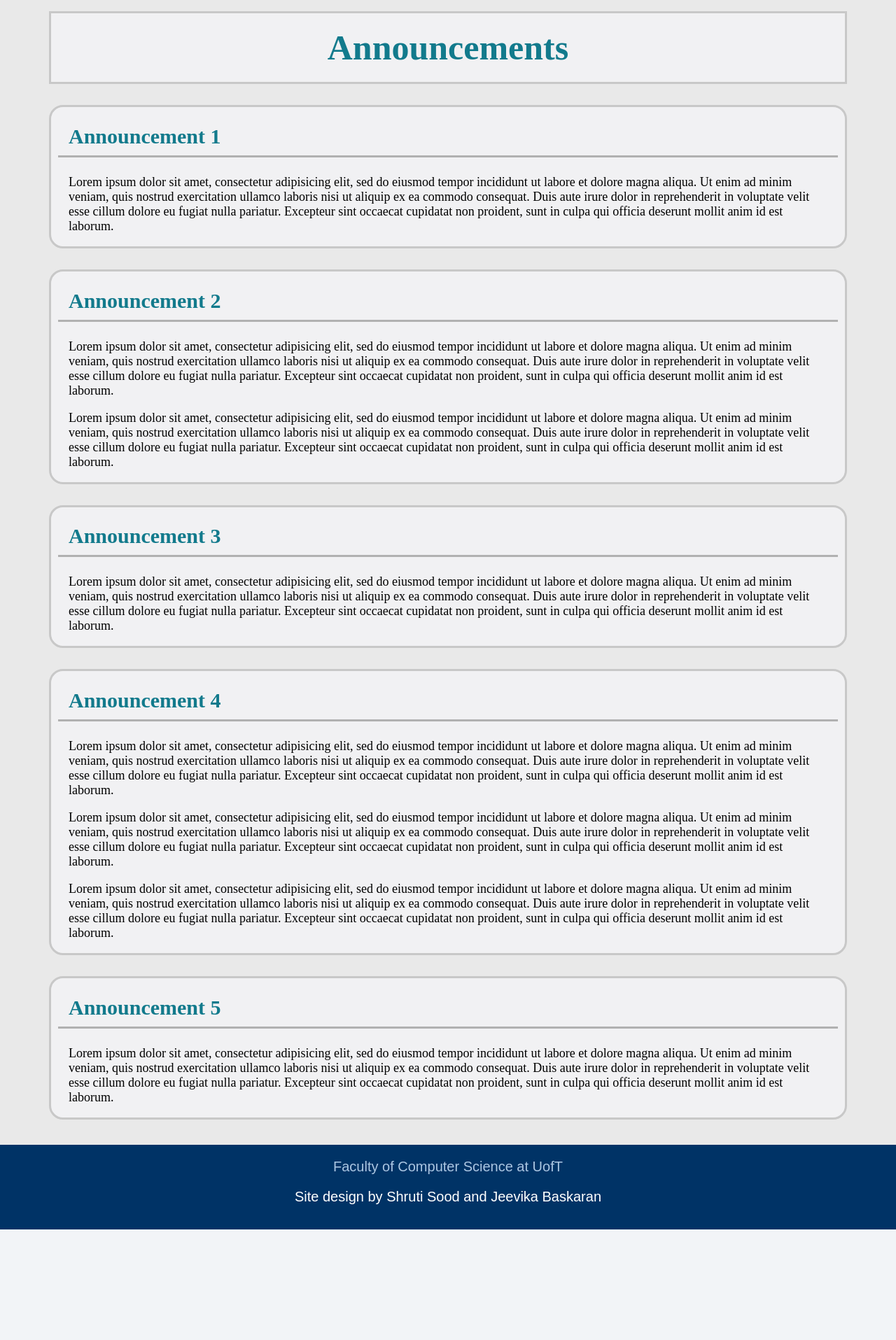
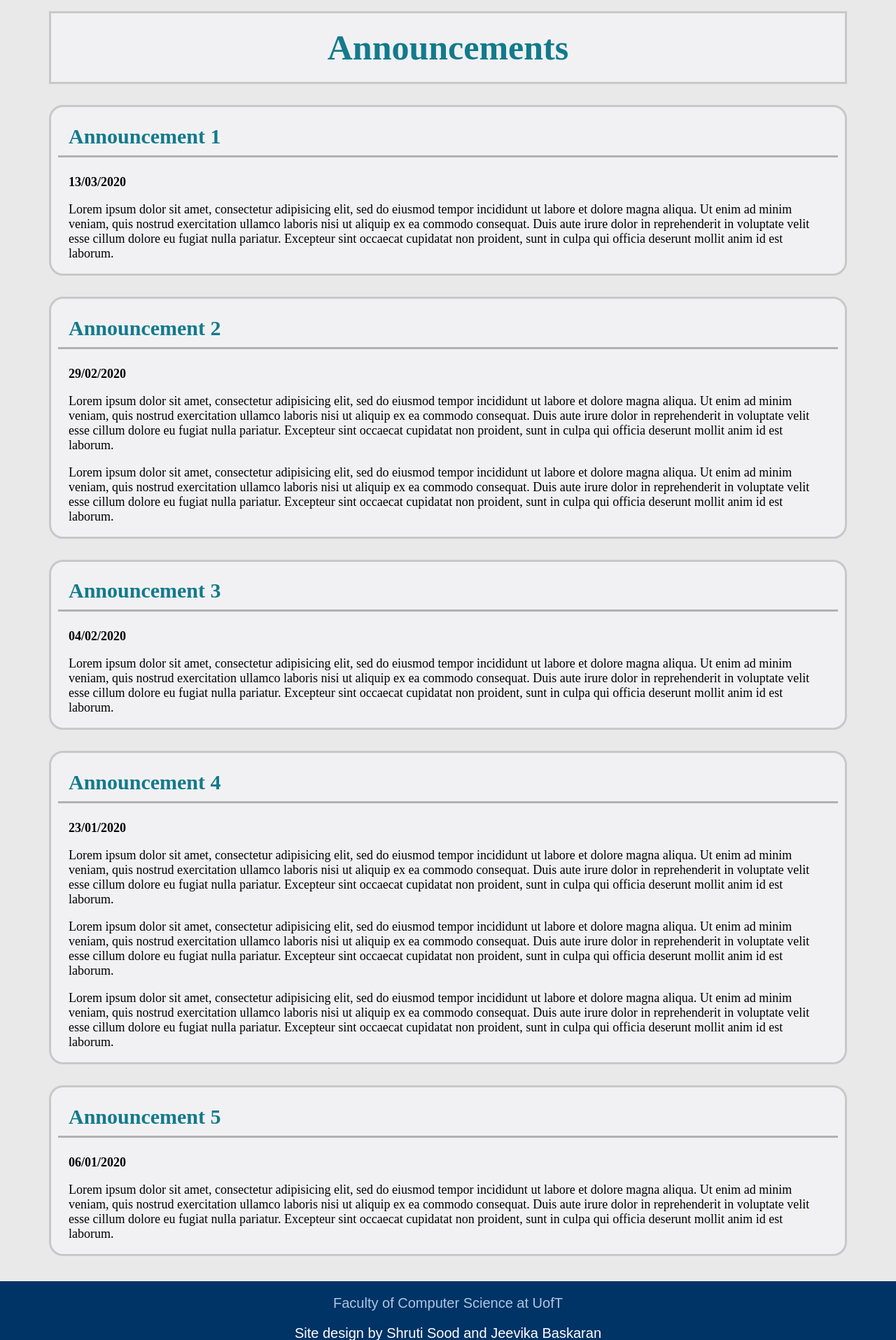
Before and after one commit to soodshru/CSCB20-Website, a Flask app: template templates/announcements.html in a window 1280 px wide. Shown: the part 74-1989 px from the top of the page at 70% size. Before the commit the page ends 1831 px from the top, so only its background shows below. Run offline with Flask 2, Linux system fonts and the light colour scheme; the template is opened without the code that fills it, so the values that code supplies are empty.

Commit message:
dates added

```diff
--- a/templates/announcements.html
+++ b/templates/announcements.html
@@ -26,6 +26,8 @@
 
 			<h1>Announcement 1</h1>
 
+			<p><strong>13/03/2020</strong></p>
+
 			<p>Lorem ipsum dolor sit amet, consectetur adipisicing elit, sed do eiusmod
 			tempor incididunt ut labore et dolore magna aliqua. Ut enim ad minim veniam,
 			quis nostrud exercitation ullamco laboris nisi ut aliquip ex ea commodo
@@ -39,6 +41,8 @@
 		<section class="section3">
 
 			<h1>Announcement 2</h1>
+
+			<p><strong>29/02/2020</strong></p>
 
 			<p>Lorem ipsum dolor sit amet, consectetur adipisicing elit, sed do eiusmod
 			tempor incididunt ut labore et dolore magna aliqua. Ut enim ad minim veniam,
@@ -61,6 +65,8 @@
 
 			<h1>Announcement 3</h1>
 
+			<p><strong>04/02/2020</strong></p>
+
 			<p>Lorem ipsum dolor sit amet, consectetur adipisicing elit, sed do eiusmod
 			tempor incididunt ut labore et dolore magna aliqua. Ut enim ad minim veniam,
 			quis nostrud exercitation ullamco laboris nisi ut aliquip ex ea commodo
@@ -73,6 +79,8 @@
 	<div class = "main5">
 		<section class = "section5">
 			<h1>Announcement 4</h1>
+
+			<p><strong>23/01/2020</strong></p>
 
 			<p>Lorem ipsum dolor sit amet, consectetur adipisicing elit, sed do eiusmod
 			tempor incididunt ut labore et dolore magna aliqua. Ut enim ad minim veniam,
@@ -101,6 +109,8 @@
 		<section class = "section6">
 			<h1>Announcement 5</h1>
 
+			<p><strong>06/01/2020</strong></p>
+
 			<p>Lorem ipsum dolor sit amet, consectetur adipisicing elit, sed do eiusmod
 			tempor incididunt ut labore et dolore magna aliqua. Ut enim ad minim veniam,
 			quis nostrud exercitation ullamco laboris nisi ut aliquip ex ea commodo
--- a/templates/resources.html
+++ b/templates/resources.html
@@ -27,8 +27,8 @@
 			<ul>
 			<li><p><a href="index.html">Course Website</a>: Course information, lecture notes, tutorial material, important announcements, etc. will be posted on the course website. It is your responsibility to visit it frequently.</p></li>
 			<li><p><a href="http://code.tutsplus.com/tutorials/sql-for-beginners--net-8200"> MySQL</a>: A tutorial on MySQL for beginners.</p></li>
+			<li><p><a href="https://piazza.com/utoronto.ca/winter2017/cscb20">Piazza</a>: You are encouraged to use the bulletin board to discuss the course material, pose questions on the assignments, etc. The bulletin board will be monitored by the instructor and by your TAs. Please, be very careful not to reveal (parts of) your solution on the bulletin board.</p></li>
 			<li><p>Email: Questions regarding the course material, assignments, midterm, etc. should be posed on the bulletin board. Questions about the assignment which you feel you cannot formulate without revealing your solution (should be very rare!), as well as questions and concerns regarding your personal matters should be directed to the instructor at "bretscher@utsc.utoronto.ca".</p></li>
-			<li><p><a href="https://piazza.com/utoronto.ca/winter2017/cscb20">Piazza</a>: You are encouraged to use the bulletin board to discuss the course material, pose questions on the assignments, etc. The bulletin board will be monitored by the instructor and by your TAs. Please, be very careful not to reveal (parts of) your solution on the bulletin board.</p></li>
 			</ul>
 		</section>
 
```
